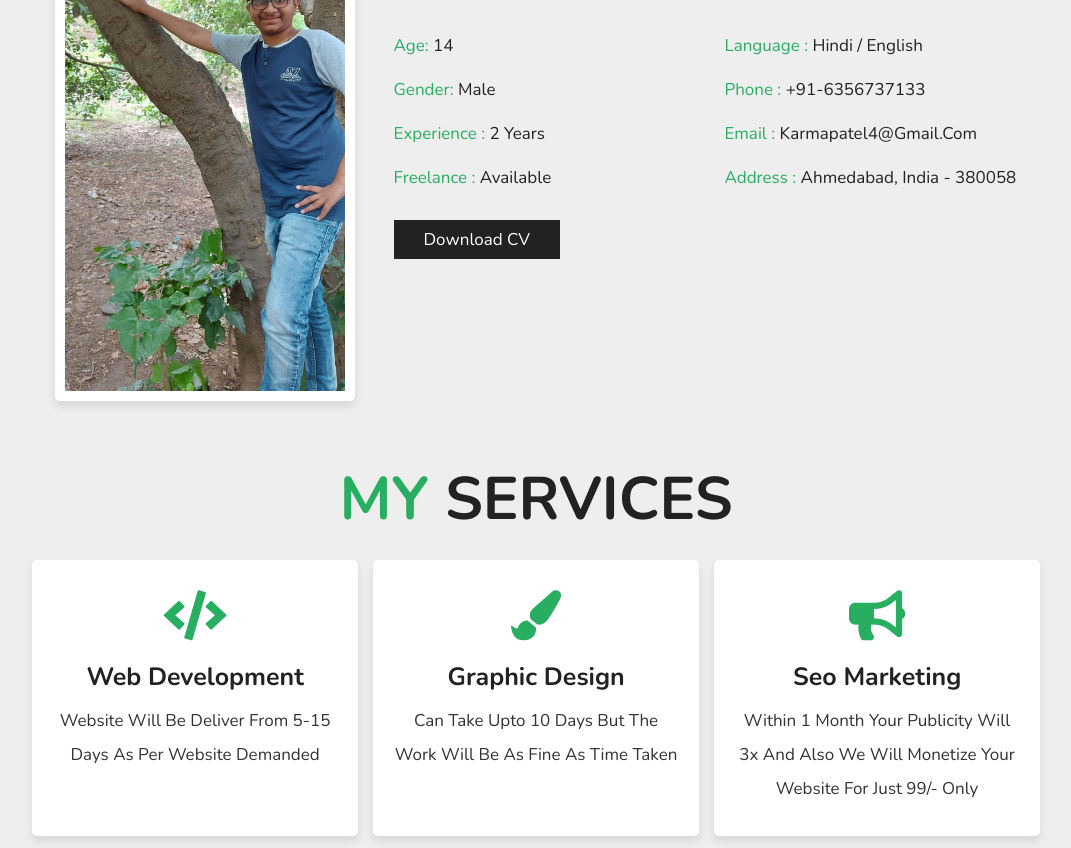
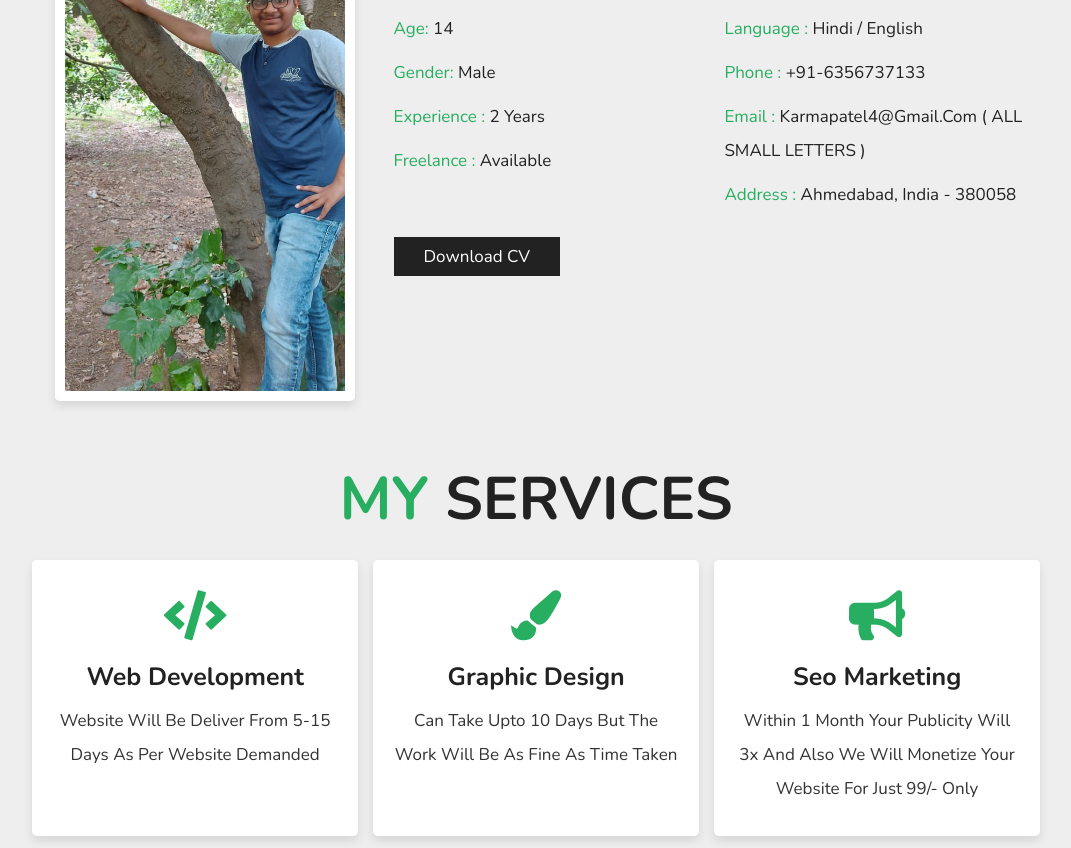
Before and after one commit to karmapatel/myprofile.github.io, a plain HTML site: page index.html in a window 1280 px wide. Shown: the part 1162-2010 px from the top of the page, without its empty margins (79-1150 px from the left). Drawn offline with nearby package versions, Linux system fonts and the light colour scheme; a script that the page names is missing.

Commit message:
Final commit on 17-09-2021

```diff
--- a/index.html
+++ b/index.html
@@ -76,11 +76,11 @@
                 <div class="box">
                     <p> <span> language : </span> hindi / english </p>
                     <p> <span> phone : </span> +91-6356737133</p>
-                    <p> <span> email : </span> karmapatel4@gmail.com </p>
+                    <p> <span> email : </span> karmapatel4@gmail.com ( ALL SMALL LETTERS )</p>
                     <p> <span> address : </span> Ahmedabad, india - 380058 </p>
                 </div>
             </div>
-            <a href="#" class="btn">download CV</a>
+            <a href="https://drive.google.com/drive/folders/1ogtUxBFkfRMveMrNIxIib1AV6ca9Ppek?usp=sharing" class="btn">download CV</a>
         </div>
 
     </div>
```
